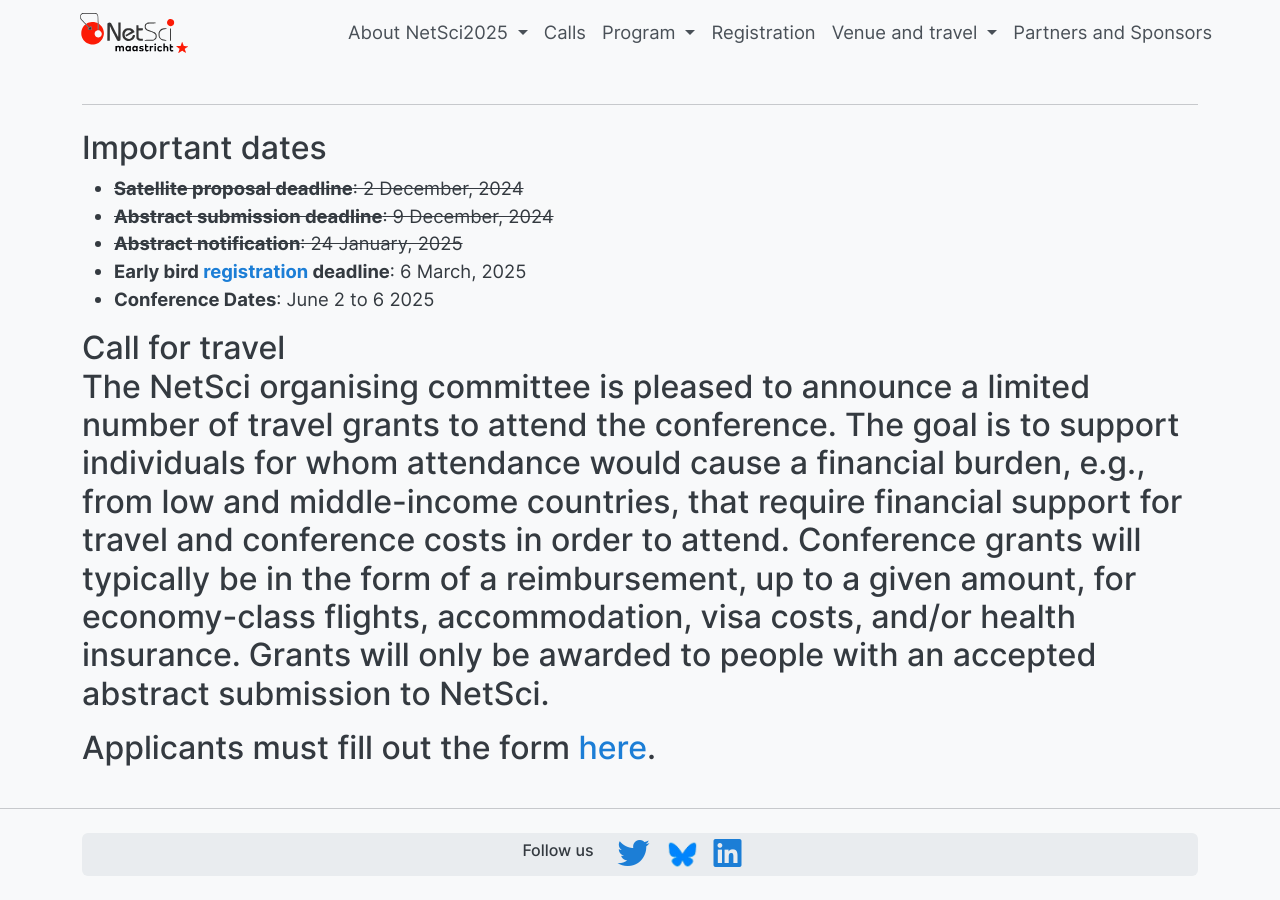
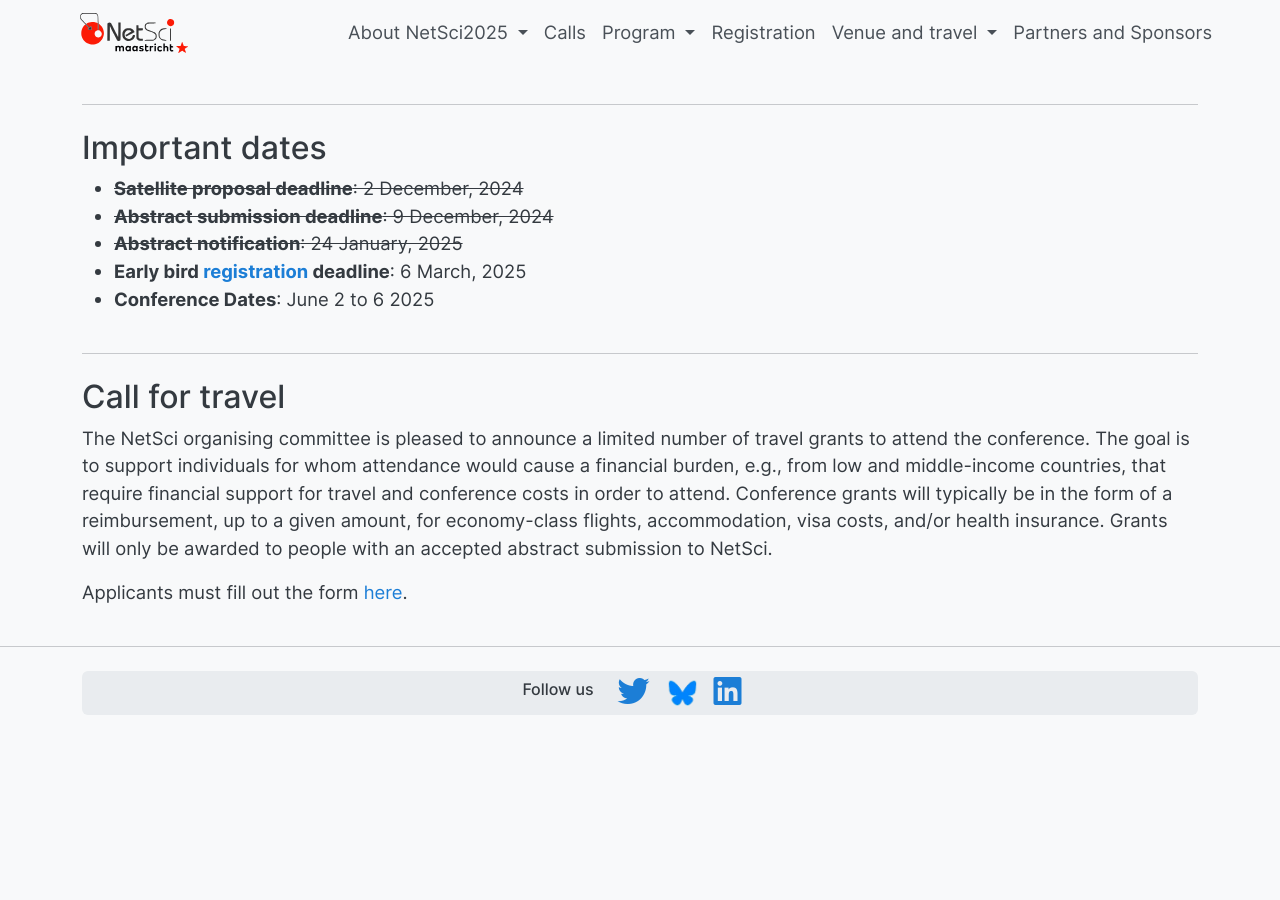
Before and after one commit to NetSci2025/netsci2025.github.io, a Jekyll site: the page built from calls.md, in a window 1280 px wide and 900 px high, scrolled down 1909 px. Built offline with Jekyll 4.4.1, drawn with Linux system fonts in a browser that asks for light colours; after the commit the page ends 2648 px from its top, so only the background shows below that.

Commit message:
Update calls.html

```diff
--- a/_layouts/calls.html
+++ b/_layouts/calls.html
@@ -117,14 +117,27 @@ document.addEventListener("DOMContentLoaded", function() {
 
         <hr class="my-4">
 
+
         <!-- Important Dates Section -->
         <div class="row">
             <div class="col-md-12">
                 <h2>Important dates</h2>
-                {% assign important_dates_content = content | split: 'Important dates' | last %}
-                {{ important_dates_content | remove: '</h2>' | markdownify }} <!-- Ensure no erroneous </h2> -->
+                {% assign important_dates_content = content | split: 'Important dates' | last | split: 'Call for travel' | first %}
+                {{ important_dates_content | remove: '</h2>' | markdownify }}
             </div>
         </div>
+
+        <hr class="my-4">
+
+        <!-- Call for travel Section -->
+        <div class="row">
+            <div class="col-md-12">
+                <h2>Call for travel</h2>
+                {% assign call_for_travel_content = content | split: 'Call for travel' | last | split: 'Call for satellites' | first %}
+                {{ call_for_travel_content | remove: '</h2>' | markdownify }}
+            </div>
+        </div>
+
     </div>
 </main>
 
```
